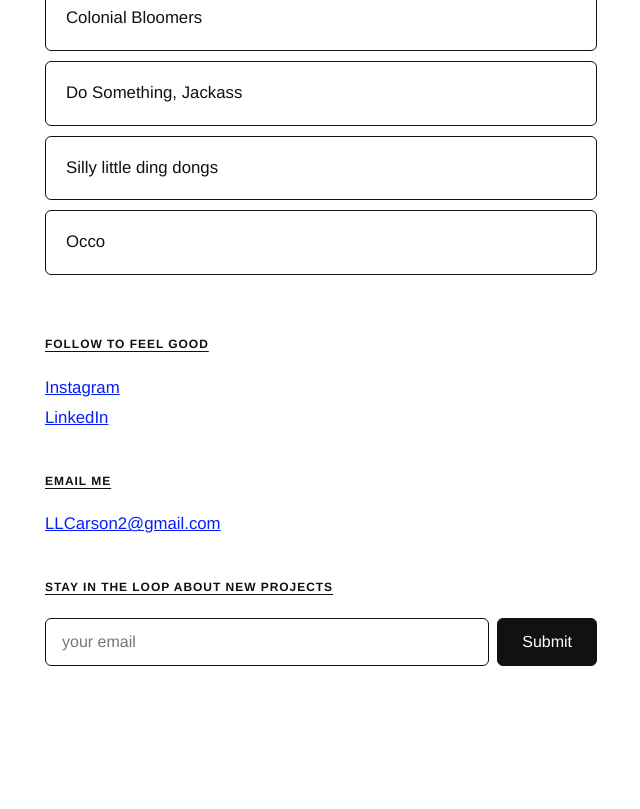
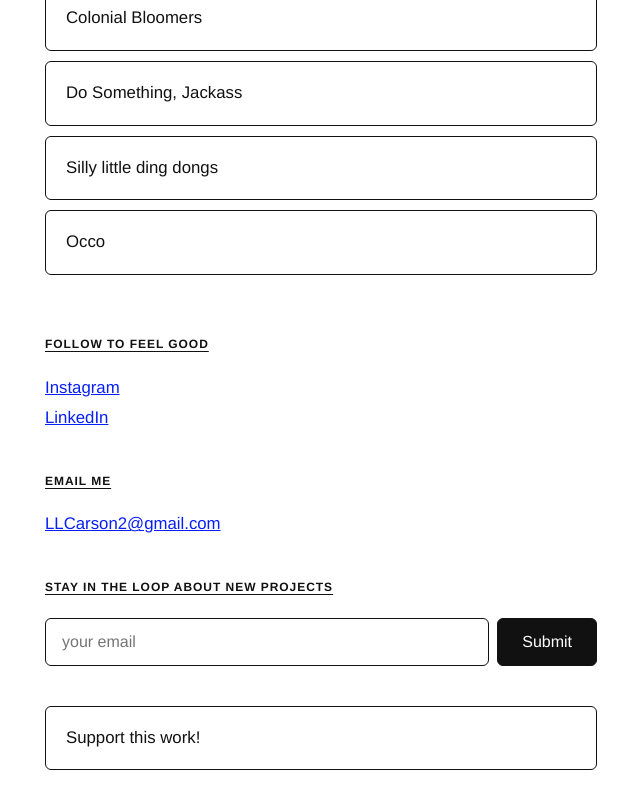
Before and after one commit to surfbunny120/llcprojects.com, a Jekyll site: the page built from index.html, in a window 1280 px wide and 900 px high, scrolled down 1142 px. Shown: the top 809 px of the window, without its empty margins (319-959 px from the left). Built offline with Jekyll 4.4.1, drawn with Linux system fonts in a browser that asks for light colours.

Commit message:
Add Support this work button linking to freelancepodcasting.com
Co-Authored-By: Claude Opus 4.6 <noreply@anthropic.com>

```diff
--- a/index.html
+++ b/index.html
@@ -65,6 +65,11 @@ layout: default
     </form>
     <p id="form-message" class="form-message"></p>
   </section>
+  <section class="support">
+    <a href="https://freelancepodcasting.com" class="link-block" target="_blank" rel="noopener">
+      Support this work!
+    </a>
+  </section>
 </div>
 
 <script>
```
